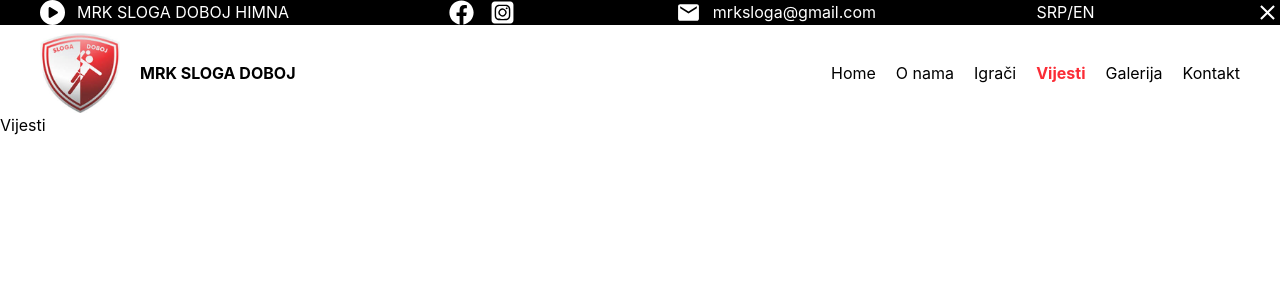
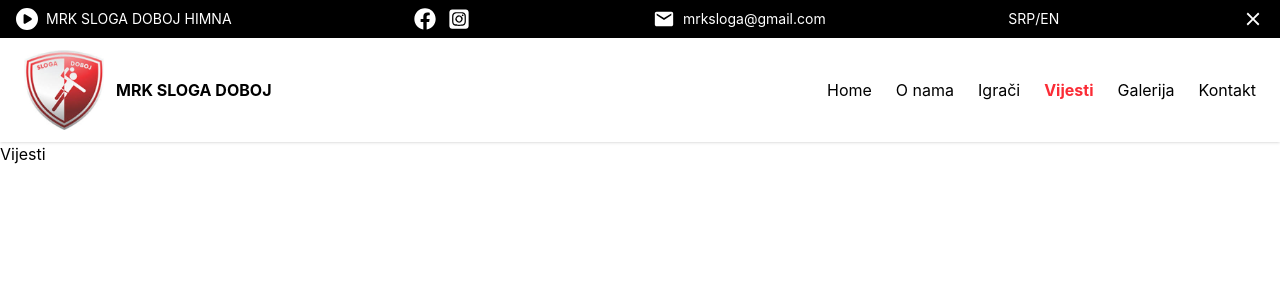
Before and after one commit to Bozidar99/MRKSlogaDoboj, a React (Vite) app: page /news in a window 1280 px wide. Shown: the top 300 px of the page. Built offline with nearby package versions, Linux system fonts and the light colour scheme.

Commit message:
Update Home Page

```diff
--- /dev/null
+++ b/src/components/FooterComponent.jsx
@@ -0,0 +1,11 @@
+import React from 'react'
+
+function FooterComponent() {
+  return (
+    <div className='bg-black'>
+      FooterComponent
+    </div>
+  )
+}
+
+export default FooterComponent
--- a/src/components/HeaderComponent.jsx
+++ b/src/components/HeaderComponent.jsx
@@ -1,49 +1,73 @@
-import React from 'react'
-import { MdEmail } from "react-icons/md";
-import { FaCirclePlay } from "react-icons/fa6";
-import { FaFacebook } from "react-icons/fa";
-import { FaSquareInstagram } from "react-icons/fa6";
-import { IoMdClose } from "react-icons/io";
+import React, { useState } from 'react'
+import { MdEmail } from "react-icons/md"
+import { FaCirclePlay } from "react-icons/fa6"
+import { FaFacebook } from "react-icons/fa"
+import { FaSquareInstagram } from "react-icons/fa6"
+import { IoMdClose } from "react-icons/io"
 
-
-
-
-
-function HeaderComponent({setToggleHeader}) {
+function HeaderComponent({ setToggleHeader }) {
 
   function handleCloseHeader() {
     setToggleHeader(false)
-
-
-
   }
 
   return (
-    <div className='flex justify-between w-full mx-auto h-40px bg-black'>
-      <div className='flex gap-10px ml-10'>
-        <FaCirclePlay className='text-white mr-3' size={25}/>
-        <p className='text-white '>MRK SLOGA DOBOJ HIMNA</p>
+    <div className='w-full bg-black px-4 py-2'>
+
+      {/* DESKTOP */}
+      <div className='hidden md:flex items-center justify-between'>
+
+        {/* HIMNA */}
+        <div className='flex items-center gap-2'>
+          <FaCirclePlay className='text-white hover:text-red-500 cursor-pointer transition' size={22} />
+          <p className='text-white text-sm'>MRK SLOGA DOBOJ HIMNA</p>
         </div>
 
-      <div className='flex  gap-30px'>
-        <FaFacebook className='text-white mr-4' size={25}/>
-        <FaSquareInstagram className='text-white' size={25}/>
+        {/* DRUŠTVENE MREŽE */}
+        <div className='flex items-center gap-3'>
+          <FaFacebook className='text-white hover:text-red-500 cursor-pointer transition' size={22} />
+          <FaSquareInstagram className='text-white hover:text-red-500 cursor-pointer transition' size={22} />
         </div>
 
-
-      <div className='flex  gap-10px '>
-        {/* ikona maila */}
-        <MdEmail className='text-white mr-3' size={25}/>
-        <span className='text-white'>mrksloga@gmail.com</span>
+        {/* EMAIL */}
+        <div className='flex items-center gap-2'>
+          <MdEmail className='text-white' size={22} />
+          <span className='text-white text-sm'>mrksloga@gmail.com</span>
         </div>
 
-      <div>
-        <p className='text-white'>SRP/EN</p>
+        {/* JEZIK */}
+        <p className='text-white text-sm cursor-pointer hover:text-red-500 transition'>SRP/EN</p>
+
+        {/* CLOSE */}
+        <IoMdClose
+          className='text-white cursor-pointer hover:text-red-500 transition'
+          size={22}
+          onClick={handleCloseHeader}
+        />
+
       </div>
 
+      {/* MOBILNI */}
+      <div className='flex md:hidden items-center justify-between'>
 
-      <IoMdClose className='text-white' size={25} onClick={handleCloseHeader}/>
+        {/* HIMNA + MREŽE */}
+        <div className='flex items-center gap-3'>
+          <FaCirclePlay className='text-white hover:text-red-500 cursor-pointer transition' size={20} />
+          <FaFacebook className='text-white hover:text-red-500 cursor-pointer transition' size={20} />
+          <FaSquareInstagram className='text-white hover:text-red-500 cursor-pointer transition' size={20} />
+        </div>
 
+        {/* EMAIL skraćen */}
+        <span className='text-white text-xs'>mrksloga@gmail.com</span>
+
+        {/* CLOSE */}
+        <IoMdClose
+          className='text-white cursor-pointer hover:text-red-500 transition'
+          size={20}
+          onClick={handleCloseHeader}
+        />
+
+      </div>
 
     </div>
   )
--- a/src/components/NavBarComponent.jsx
+++ b/src/components/NavBarComponent.jsx
@@ -1,46 +1,81 @@
 import HeaderComponent from "./HeaderComponent"
-import  HeroComponent  from"./HeroComponent"
 import { useState } from "react"
-import { Link } from "react-router-dom"
 import { NavLink } from "react-router-dom"
+import logo from "../assets/logo.png"
+import { FaBars, FaTimes } from "react-icons/fa"
 
+function NavBarComponent() {
+  const [toggleHeader, setToggleHeader] = useState(true)
+  const [menuOpen, setMenuOpen] = useState(false)
 
-//images
-import logo from "../assets/logo.png"
-function NavBarComponent() {
-          const [togglrHeader, setToggleHeader] = useState(true)
-
+  const navLinks = [
+    { to: "/",        label: "Home" },
+    { to: "/about",   label: "O nama" },
+    { to: "/players", label: "Igrači" },
+    { to: "/news",    label: "Vijesti" },
+    { to: "/galery",  label: "Galerija" },
+    { to: "/contact", label: "Kontakt" },
+  ]
 
   return (
-  <div>
-    {togglrHeader && <HeaderComponent setToggleHeader={setToggleHeader}/>}
+    <div>
+      {toggleHeader && <HeaderComponent setToggleHeader={setToggleHeader} />}
 
-    <div>
-      <div className="container mx-auto flex items-center justify-between mt-2">
-        <div className="flex items-center gap-5 font-bold">
-          <img src={logo} alt="logo" className="w-20 ml-10" />
-          <p>MRK SLOGA DOBOJ</p>
-        </div>
-        {/* Pages */}
-        <div className="flex items-center gap-5 mr-10 text-black">
-          <NavLink to="/" className={({ isActive }) => (isActive ? "text-red-500 font-bold" : "text-black")}>Home</NavLink>
+      <nav className="w-full bg-white shadow-sm">
+        <div className="container mx-auto flex items-center justify-between px-6 py-3">
 
-          <NavLink to="/about" className={({ isActive }) => (isActive ? "text-red-500 font-bold" : "text-black")}>O nama</NavLink>
+          {/* LOGO + IME */}
+          <div className="flex items-center gap-3 font-bold">
+            <img src={logo} alt="logo" className="w-14 md:w-20" />
+            <p className="text-sm md:text-base">MRK SLOGA DOBOJ</p>
+          </div>
 
-          <NavLink to="/players" className={({ isActive }) => (isActive ? "text-red-500 font-bold" : "text-black")}>Igrači</NavLink>
+          {/* DESKTOP LINKOVI */}
+          <div className="hidden md:flex items-center gap-6 text-black">
+            {navLinks.map((link) => (
+              <NavLink
+                key={link.to}
+                to={link.to}
+                className={({ isActive }) =>
+                  isActive ? "text-red-500 font-bold" : "text-black hover:text-red-500 transition"
+                }
+              >
+                {link.label}
+              </NavLink>
+            ))}
+          </div>
 
-          <NavLink to="/news" className={({ isActive }) => (isActive ? "text-red-500 font-bold" : "text-black")}>Vijesti</NavLink>
+          {/* HAMBURGER - mobilni */}
+          <button
+            className="md:hidden text-black text-2xl"
+            onClick={() => setMenuOpen(!menuOpen)}
+          >
+            {menuOpen ? <FaTimes /> : <FaBars />}
+          </button>
 
-          <NavLink to="/galery" className={({ isActive }) => (isActive ? "text-red-500 font-bold" : "text-black")}>Galerija</NavLink>
-
-          <NavLink to ="/contact" className={({ isActive }) => (isActive ? "text-red-500 font-bold" : "text-black")}>Kontakt</NavLink>
         </div>
 
-      </div>
+        {/* MOBILNI MENI */}
+        {menuOpen && (
+          <div className="md:hidden flex flex-col bg-white border-t border-gray-100 px-6 py-4 gap-4">
+            {navLinks.map((link) => (
+              <NavLink
+                key={link.to}
+                to={link.to}
+                onClick={() => setMenuOpen(false)}
+                className={({ isActive }) =>
+                  isActive ? "text-red-500 font-bold text-lg" : "text-black text-lg hover:text-red-500 transition"
+                }
+              >
+                {link.label}
+              </NavLink>
+            ))}
+          </div>
+        )}
 
+      </nav>
+    </div>
+  )
+}
 
-    </div>
-  </div>
-)
-}
 export default NavBarComponent
--- /dev/null
+++ b/src/components/TrophyComponent.jsx
@@ -0,0 +1,34 @@
+import React from 'react'
+import { GiTrophy } from 'react-icons/gi'
+import { HiMiniTrophy } from "react-icons/hi2";
+import { BiSolidTrophy } from "react-icons/bi";
+
+const trofeje = [
+  { naziv: "Premijer liga BiH", broj: 1, ikona: <BiSolidTrophy size={60} className="text-white" /> },
+  { naziv: "Kup BiH",           broj: 3, ikona: <GiTrophy size={60} className="text-white" /> },
+  { naziv: "Kup RS",            broj: 7, ikona: <HiMiniTrophy size={60} className="text-white" /> },
+]
+
+function TrophyComponent() {
+  return (
+    <div className="w-full bg-white py-14 px-4">
+      <h2 className="text-center text-red-600 text-2xl md:text-3xl font-extrabold uppercase tracking-widest mb-10">
+        🏆 Naši Trofiji
+      </h2>
+      <div className="max-w-4xl mx-auto grid grid-cols-1 sm:grid-cols-3 gap-6">
+        {trofeje.map((t, i) => (
+          <div
+            key={i}
+            className="flex flex-col items-center bg-red-600 rounded-2xl py-8 px-4 shadow-lg hover:bg-red-700 transition"
+          >
+            <div className="mb-4">{t.ikona}</div>
+            <h3 className="text-white font-extrabold text-5xl mb-2">{t.broj}x</h3>
+            <p className="text-white/80 text-sm font-semibold uppercase tracking-wide text-center">{t.naziv}</p>
+          </div>
+        ))}
+      </div>
+    </div>
+  )
+}
+
+export default TrophyComponent
--- a/src/pages/HomePage.jsx
+++ b/src/pages/HomePage.jsx
@@ -3,13 +3,16 @@ import  HeroComponent  from"../components/HeroComponent"
 import  AboutComponent from "../components/AboutComponent"
 import MatchComponent from '../components/MatchComponent'
 import NewsComponent from '../components/NewsComponent'
+import TrophyComponent from '../components/TrophyComponent'
+import FooterComponent from '../components/FooterComponent'
 function HomePage() {
   return (
     <div className='mt-2'>
           <HeroComponent/>
           <MatchComponent/>
-          <AboutComponent/>
           <NewsComponent/>
+          <TrophyComponent/>
+          <FooterComponent/>
 
     </div>
   )
```
Lines whose indentation alone changed are shown as unchanged.
